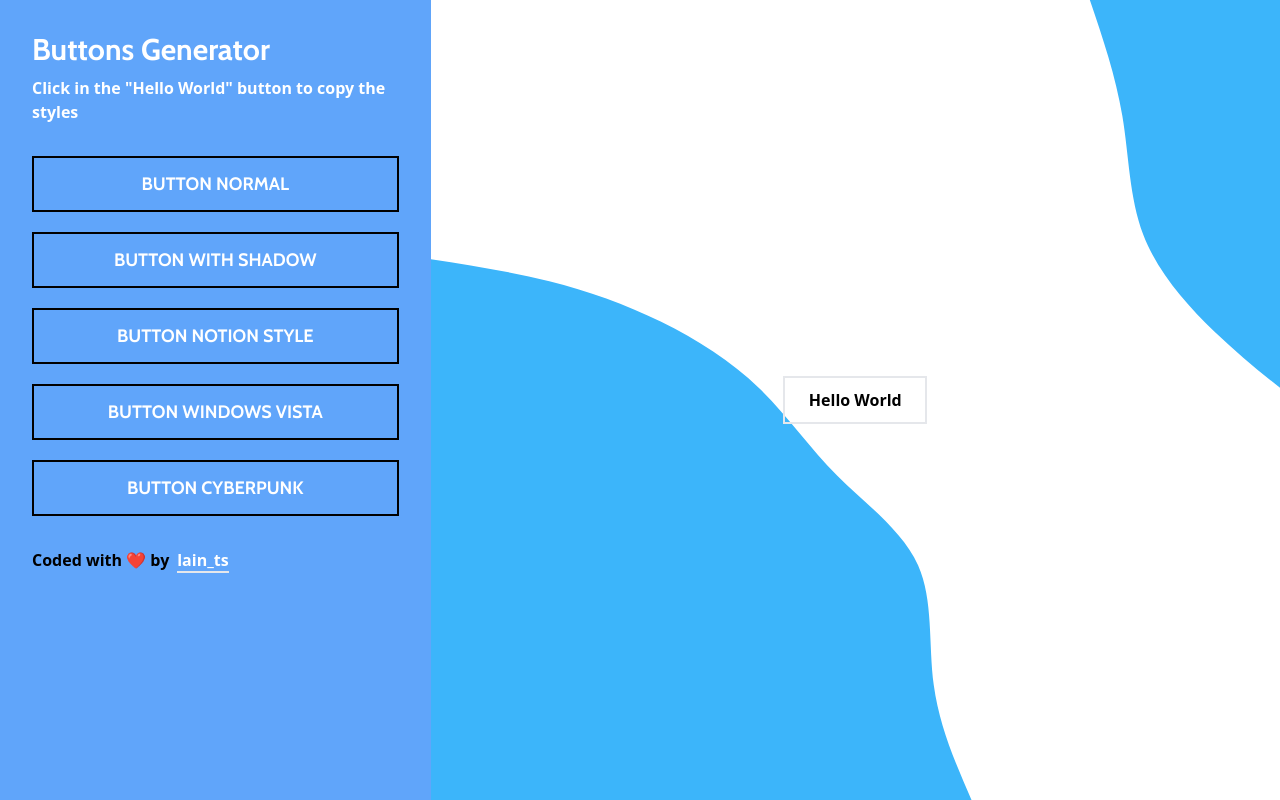
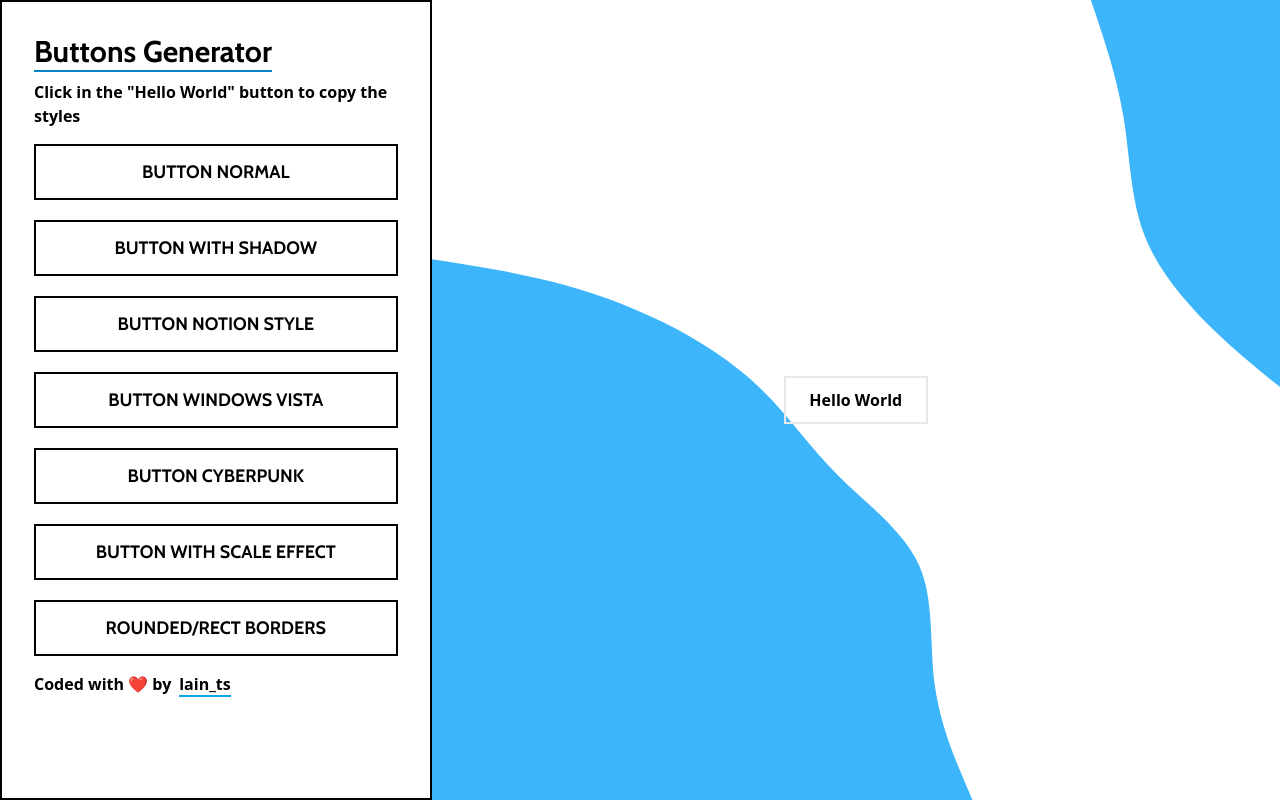
Before and after one commit to Parajulibkrm/buttons-generator, a React (Vite) app: page / in a window 1280 px wide. Built offline with nearby package versions, Linux system fonts and the light colour scheme.

Commit message:
refactored code and added new buttons

```diff
--- a/src/components/button/Button.tsx
+++ b/src/components/button/Button.tsx
@@ -1,20 +1,19 @@
 import { useContext } from 'react';
 import { ButtonCtx } from '../../context/ButtonContext';
 
-import { ButtonProps } from '../../types/ButtonTypes';
 import { CopyToClipboard } from 'react-copy-to-clipboard';
 import { copiedAlert } from '../../utils/copiedAlert';
 
 import { ButtonToast } from './ButtonToast';
 
-export const Button = ({ styleButton }: ButtonProps): JSX.Element => {
+export const Button = (): JSX.Element => {
 
-	const { copy } = useContext(ButtonCtx);
+	const { copy, style } = useContext(ButtonCtx);
 
 	return (
 		<>
 			<CopyToClipboard text={copy}>
-				<button className={styleButton} onClick={copiedAlert}>
+				<button className={style || 'normal'} onClick={copiedAlert}>
 					Hello World
 				</button>
 			</CopyToClipboard>
--- a/src/components/button/ButtonContainer.tsx
+++ b/src/components/button/ButtonContainer.tsx
@@ -1,13 +1,9 @@
-import { useContext } from 'react';
-import { ButtonCtx } from '../../context/ButtonContext';
 import { Button } from './Button';
 
 export const ButtonContainer = (): JSX.Element => {
-	const buttonContext = useContext(ButtonCtx);
-
 	return (
 		<section className="w-full grid place-content-center content-center p-12 bg-button-section-bg bg-cover bg-no-repeat">
-			<Button styleButton={buttonContext?.style || 'normal'} />
+			<Button />
 		</section>
 	)
 }
--- a/src/components/options/Options.tsx
+++ b/src/components/options/Options.tsx
@@ -1,16 +1,24 @@
-import { OptionsList } from "./OptionsList"
+import { OptionsList } from './OptionsList';
 
-export const Options = ():JSX.Element => {
+export const Options = (): JSX.Element => {
 	return (
-        <nav className="w-2/4 p-8 bg-blue-400 shadow-2xl shadow-black">
-            <h1 className="text-3xl font-bold font-display text-white">Buttons Generator</h1>
-            <h2 className='my-2 text-white font-bold w-fit'>Click in the "Hello World" button to copy the styles</h2>
+		<nav className="w-2/4 h-full p-8 bg-white shadow-2xl shadow-black border-2 border-black overflow-auto">
+			<h1 className="text-3xl font-bold font-display text-black border-b-2 border-b-sky-600 w-fit">
+				Buttons Generator
+			</h1>
+			<h2 className="my-2 text-black font-bold w-fit">
+				Click in the "Hello World" button to copy the styles
+			</h2>
+
 			<OptionsList />
 
 			<div className="mt-4">
-                <span className="font-bold">
+				<span className="font-bold text-black">
 					Coded with ❤ by
-                    <a className="ml-2 text-white border-b-2 transition-all duration-300 hover:border-transparent hover:text-black" href="https://github.com/laindomJS" target="_blank">
+					<a
+						className="ml-2 text-black border-b-2 border-sky-500 transition-all duration-300 hover:border-transparent hover:text-black"
+						href="https://github.com/laindomJS"
+						target="_blank">
 						lain_ts
 					</a>
 				</span>
--- a/src/components/options/OptionsList.tsx
+++ b/src/components/options/OptionsList.tsx
@@ -6,10 +6,11 @@ export const OptionsList = (): JSX.Element => {
 	const { changeStyle } = useContext(ButtonCtx);
 
 	return (
-		<section className="my-8">
+		<section className="my-4">
 			<ul className="flex flex-col items-center space-y-5 list-none">
 				{buttons.map((button) => (
 					<li
+            			key={button.id}
 						className="items__list"
 						id={button.name}
 						onClick={(e) => changeStyle(e)}>
--- a/src/data/Buttons.ts
+++ b/src/data/Buttons.ts
@@ -1,5 +1,6 @@
 export const buttons = [
     {
+        id: 1,
         name: 'normal',
         button: 'Button Normal',
         styles: `button.normal {
@@ -19,6 +20,7 @@ export const buttons = [
           }`
     },
     {
+        id: 2,
         name: 'shadow',
         button: 'Button with Shadow',
         styles: `button.shadow {
@@ -40,6 +42,7 @@ export const buttons = [
           `
     },
     {
+        id: 3,
         name: 'notion',
         button: 'Button Notion Style',
         styles: `button.notion {
@@ -57,6 +60,7 @@ export const buttons = [
           }`
     },
     {
+        id: 4,
         name: 'windows',
         button: 'Button Windows Vista',
         styles: `button.windows {
@@ -77,6 +81,7 @@ export const buttons = [
         }`
     },
     {
+      id: 5,
       name: 'cyberpunk',
       button: "Button Cyberpunk",
       styles: `button.cyberpunk {
@@ -99,5 +104,53 @@ export const buttons = [
         background-color: #7dd3fc;
         color: #e11d48;
       }`
+    },
+    {
+      id: 6,
+      name: 'btn-scale',
+      button: 'Button with Scale effect',
+      styles: `button.scale-btn {
+        width: 140px;
+        height: 40px;
+        border: none;
+        outline: none;
+        font-weight: bold;
+        background-color: #3e9fee;
+        color: #fff;
+        cursor: pointer;
+        transition: .4s ease;
+      }
+
+      button.scale-btn:hover {
+        transform: scale(0.8);
+        border: 2px solid #3e9fee;
+        color: #3e9fee;
+        background-color: #fff;
+      }`
+    },
+    {
+      id: 7,
+      name: 'btn-rounded',
+      button: 'Rounded/Rect Borders',
+      styles: `button.btn-rounded {
+        width: 140px;
+        height: 40px;
+        background-color: transparent;
+        border: 2px solid #000;
+        border-radius: 10px;
+        outline: none;
+        font-weight: bold;
+        letter-spacing: 1px;
+        text-transform: uppercase;
+        cursor: pointer;
+        transition: all .3s ease;
+      }
+
+      button.btn-rounded:hover {
+        border-radius: 0px;
+        background-color: #000;
+        color: #fff;
+        border: 4px solid #fff;
+      }`
     }
 ]
--- a/src/index.css
+++ b/src/index.css
@@ -3,7 +3,7 @@
 @tailwind utilities;
 
 .items__list {
-  @apply border-2 border-black w-full text-center uppercase p-3 font-bold text-white font-display text-lg transition-all duration-300 cursor-pointer hover:scale-90 hover:shadow-lg hover:bg-black hover:border-white;
+  @apply border-2 border-black w-full text-center uppercase p-3 font-bold text-black font-display text-lg transition-all duration-300 cursor-pointer hover:scale-90 hover:shadow-lg hover:bg-black hover:text-white hover:border-white;
 }
 
 .normal {
@@ -25,3 +25,11 @@
 .cyberpunk {
   @apply w-36 h-12 text-white bg-rose-600 uppercase tracking-wider shadow-notion shadow-sky-300 font-bold transition-all duration-300 hover:shadow-rose-600 hover:bg-sky-300 hover:text-rose-500 hover:shadow-none;
 }
+
+.btn-scale {
+  @apply w-36 h-12 border-none outline-none font-bold bg-[#3e9fee] text-white transition-all duration-300 hover:scale-90 hover:text-[#3e9fee] hover:bg-white
+}
+
+.btn-rounded {
+  @apply w-36 h-12 bg-transparent border-2 border-black rounded-xl outline-none font-bold tracking-wide uppercase transition-all duration-300 hover:rounded-none hover:bg-black hover:text-white hover:border-4 hover:border-white
+}
--- a/src/types/ButtonTypes.ts
+++ b/src/types/ButtonTypes.ts
@@ -1,7 +1,3 @@
-export type ButtonProps = {
-    styleButton : string;
-}
-
 export type ButtonContextType = {
     style: string;
     copy: string;
@@ -14,5 +10,5 @@ export type stylesObj = {
 }
 
 export type Props = {
-    children: React.ReactNode,
+    children: React.ReactNode;
 }
```
Lines whose indentation alone changed are shown as unchanged.
